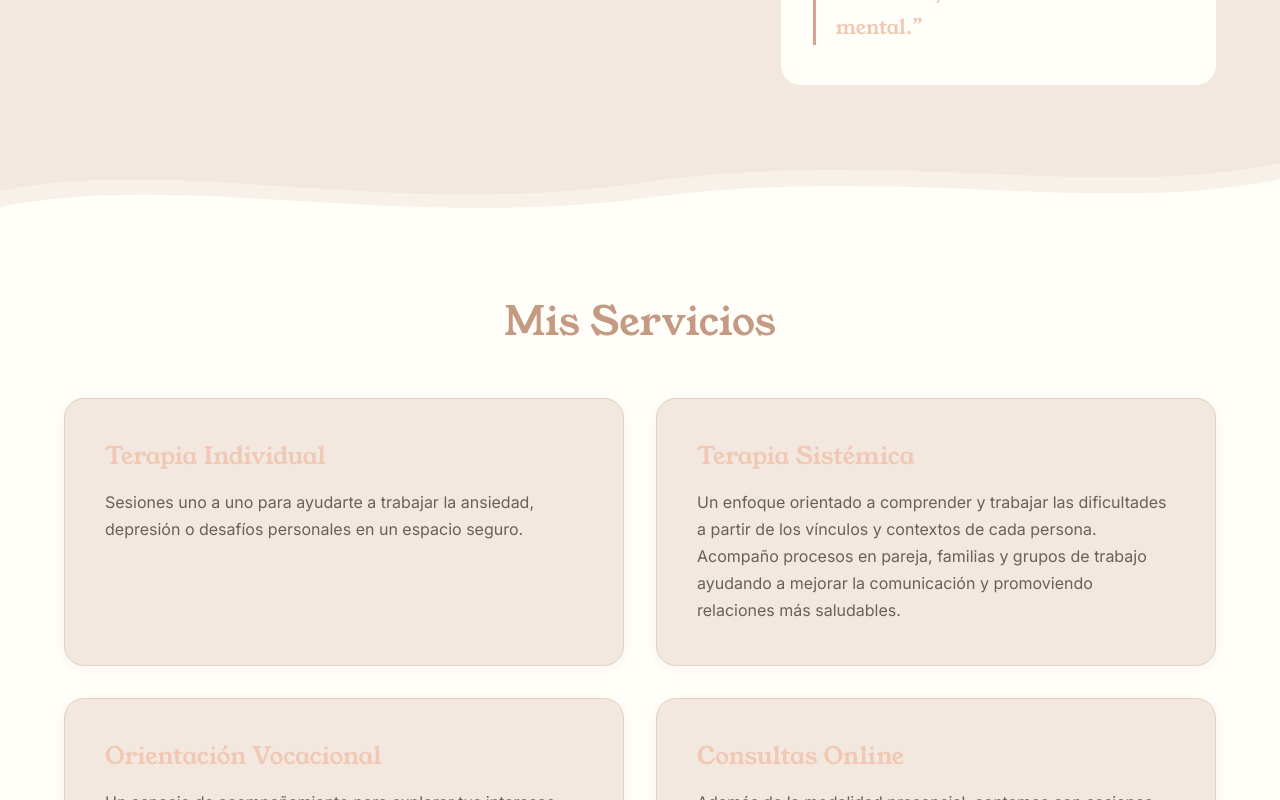
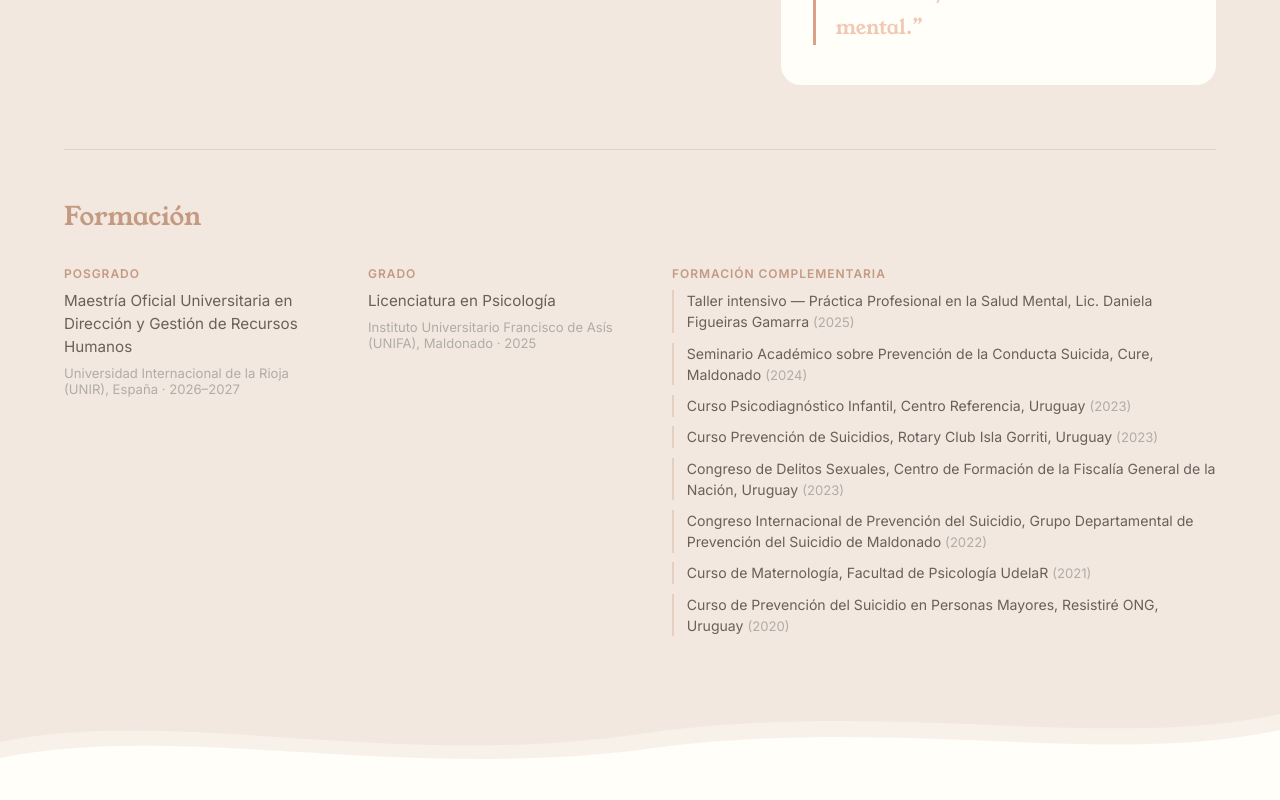
Before and after one commit to OsirisFer/Jose-Website, a Next.js app: page / in a window 1280 px wide. Shown: the part 2000-2800 px from the top of the page. Built offline with nearby package versions, Linux system fonts and the light colour scheme.

Commit message:
feat: add formation section to profile with academic and complementary training
Co-Authored-By: Claude Sonnet 4.6 <noreply@anthropic.com>

```diff
--- a/src/components/Profile.js
+++ b/src/components/Profile.js
@@ -40,6 +40,40 @@ export default function Profile() {
                         </blockquote>
                     </div>
                 </div>
+
+                <div className={styles.formation}>
+                    <h3 className={styles.formationHeading}>Formación</h3>
+                    <div className={styles.formationGrid}>
+
+                        <div className={styles.formationGroup}>
+                            <span className={styles.formationLabel}>Posgrado</span>
+                            <p className={styles.formationTitle}>Maestría Oficial Universitaria en Dirección y Gestión de Recursos Humanos</p>
+                            <p className={styles.formationMeta}>Universidad Internacional de la Rioja (UNIR), España · 2026–2027</p>
+                        </div>
+
+                        <div className={styles.formationGroup}>
+                            <span className={styles.formationLabel}>Grado</span>
+                            <p className={styles.formationTitle}>Licenciatura en Psicología</p>
+                            <p className={styles.formationMeta}>Instituto Universitario Francisco de Asís (UNIFA), Maldonado · 2025</p>
+                        </div>
+
+                        <div className={styles.formationGroup}>
+                            <span className={styles.formationLabel}>Formación complementaria</span>
+                            <ul className={styles.formationList}>
+                                <li>Taller intensivo — Práctica Profesional en la Salud Mental, Lic. Daniela Figueiras Gamarra <span>(2025)</span></li>
+                                <li>Seminario Académico sobre Prevención de la Conducta Suicida, Cure, Maldonado <span>(2024)</span></li>
+                                <li>Curso Psicodiagnóstico Infantil, Centro Referencia, Uruguay <span>(2023)</span></li>
+                                <li>Curso Prevención de Suicidios, Rotary Club Isla Gorriti, Uruguay <span>(2023)</span></li>
+                                <li>Congreso de Delitos Sexuales, Centro de Formación de la Fiscalía General de la Nación, Uruguay <span>(2023)</span></li>
+                                <li>Congreso Internacional de Prevención del Suicidio, Grupo Departamental de Prevención del Suicidio de Maldonado <span>(2022)</span></li>
+                                <li>Curso de Maternología, Facultad de Psicología UdelaR <span>(2021)</span></li>
+                                <li>Curso de Prevención del Suicidio en Personas Mayores, Resistiré ONG, Uruguay <span>(2020)</span></li>
+                            </ul>
+                        </div>
+
+                    </div>
+                </div>
+
             </div>
         </section>
     );
--- a/src/components/Profile.module.css
+++ b/src/components/Profile.module.css
@@ -86,6 +86,77 @@
     z-index: 1;
 }
 
+.formation {
+    margin-top: 4rem;
+    padding-top: 3rem;
+    border-top: 1px solid var(--warm-peach);
+}
+
+.formationHeading {
+    font-size: 1.6rem;
+    color: var(--wing-salmon-dark);
+    margin-bottom: 2rem;
+}
+
+.formationGrid {
+    display: grid;
+    grid-template-columns: 1fr 1fr 2fr;
+    gap: 2rem;
+    align-items: start;
+}
+
+.formationGroup {
+    display: flex;
+    flex-direction: column;
+    gap: 0.4rem;
+}
+
+.formationLabel {
+    font-size: 0.75rem;
+    text-transform: uppercase;
+    letter-spacing: 0.08em;
+    color: var(--wing-salmon-dark);
+    font-family: 'Inter', sans-serif;
+    font-weight: 600;
+    margin-bottom: 0.2rem;
+}
+
+.formationTitle {
+    font-size: 0.95rem;
+    color: var(--foreground);
+    font-family: 'Inter', sans-serif;
+    line-height: 1.5;
+}
+
+.formationMeta {
+    font-size: 0.82rem;
+    color: var(--logo-gray);
+    font-family: 'Inter', sans-serif;
+}
+
+.formationList {
+    list-style: none;
+    padding: 0;
+    margin: 0;
+    display: flex;
+    flex-direction: column;
+    gap: 0.6rem;
+}
+
+.formationList li {
+    font-size: 0.88rem;
+    color: var(--foreground);
+    font-family: 'Inter', sans-serif;
+    line-height: 1.5;
+    padding-left: 0.8rem;
+    border-left: 2px solid var(--warm-peach);
+}
+
+.formationList li span {
+    color: var(--logo-gray);
+    font-size: 0.82rem;
+}
+
 @media (max-width: 768px) {
     .grid {
         grid-template-columns: 1fr;
@@ -95,4 +166,8 @@
     .credentials {
         gap: 1.5rem;
     }
+
+    .formationGrid {
+        grid-template-columns: 1fr;
+    }
 }
```
